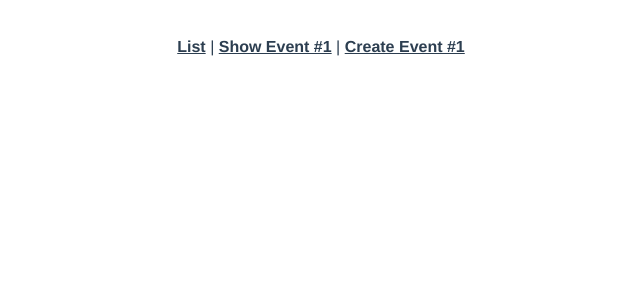
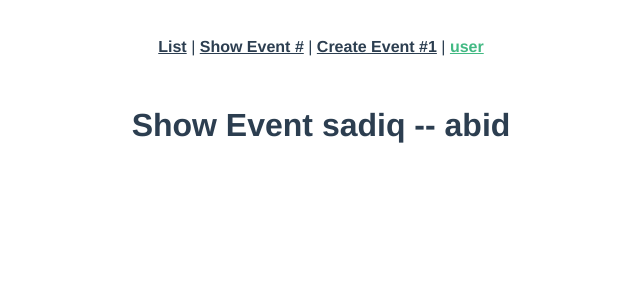
Before and after one commit to sadiqnoorw/VueJs, a Vue app in the folder real-world-vue/: page /user/sadiq/abid in a window 1280 px wide. Shown: the top 300 px of the page, without its empty margins (319-959 px from the left). Built offline with nearby package versions, Linux system fonts and the light colour scheme.

Commit message:
dynamic routing and history mode

```diff
--- a/real-world-vue/src/App.vue
+++ b/real-world-vue/src/App.vue
@@ -2,8 +2,10 @@
   <div id="app">
     <div id="nav">
       <router-link :to="{ name: 'event-list'}">List</router-link> |
-      <router-link :to="{ name: 'event-show'}">Show Event #1</router-link> |
-      <router-link :to="{ name: 'event-create'}">Create Event #1</router-link>
+      <router-link :to="{ name: 'event-show', params:{ id: 4}}">Show Event #</router-link> |
+      <router-link :to="{ name: 'event-create'}">Create Event #1</router-link> |
+      <router-link :to="{ name: 'user', params:{ username: 'sadiq', id: 'abid'}}">user </router-link>
+
     </div>
     <router-view />
   </div>
--- a/real-world-vue/src/router/index.js
+++ b/real-world-vue/src/router/index.js
@@ -3,6 +3,7 @@ import VueRouter from "vue-router";
 import EventCreate from "../views/EventCreate.vue";
 import EventList from "../views/EventList.vue";
 import EventShow from "../views/EventShow.vue";
+import User from "../views/User.vue";
 
 Vue.use(VueRouter);
 
@@ -13,14 +14,21 @@ const routes = [
     component: EventList
   },
   {
-    path: "/event",
+    path: "/event/:id",
     name: "event-show",
-    component: EventShow
+    component: EventShow,
+    props: true
   },
   {
     path: "/event/create",
     name: "event-create",
     component: EventCreate
+  },
+  {
+    path: "/user/:username/:id",
+    name: "user",
+    component: User,
+    props: false
   }
   // {
   //   path: "/about-us",
--- a/real-world-vue/src/views/EventShow.vue
+++ b/real-world-vue/src/views/EventShow.vue
@@ -1,3 +1,8 @@
 <template>
-    <h1>Show Event</h1>
+    <h1>List Event #{{id}}</h1>
 </template>
+<script>
+export default {
+    props: ['id']
+}
+</script>
--- /dev/null
+++ b/real-world-vue/src/views/User.vue
@@ -0,0 +1,8 @@
+<template>
+    <h1>Show Event {{ $route.params.username + ' -- '+ $route.params.id}}</h1>
+</template>
+<script>
+// export default {
+//     props: ['username', 'id']
+// }
+</script>
```
Also changed, not shown: 1 other file (tests, documents, lock files or other folders).
